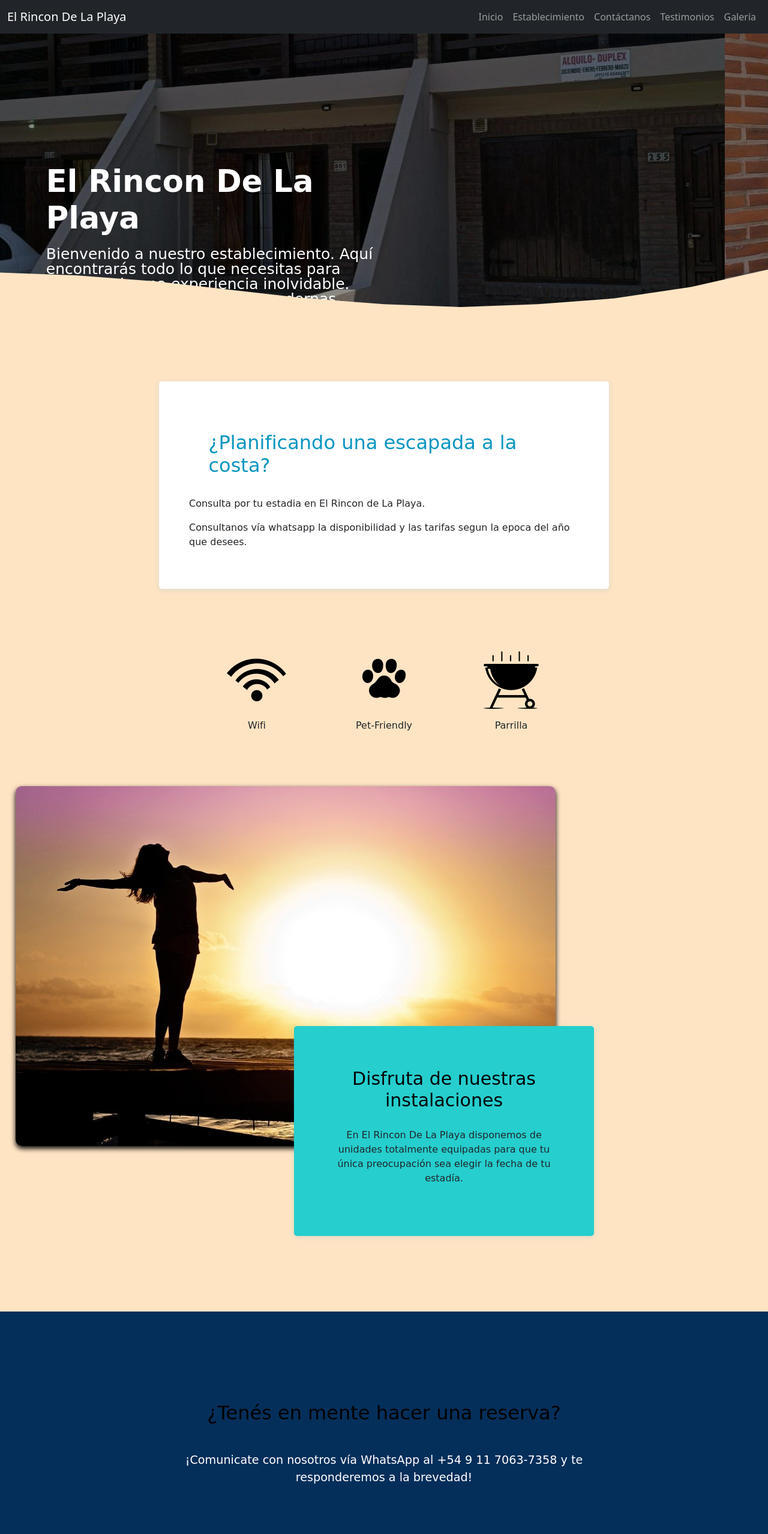
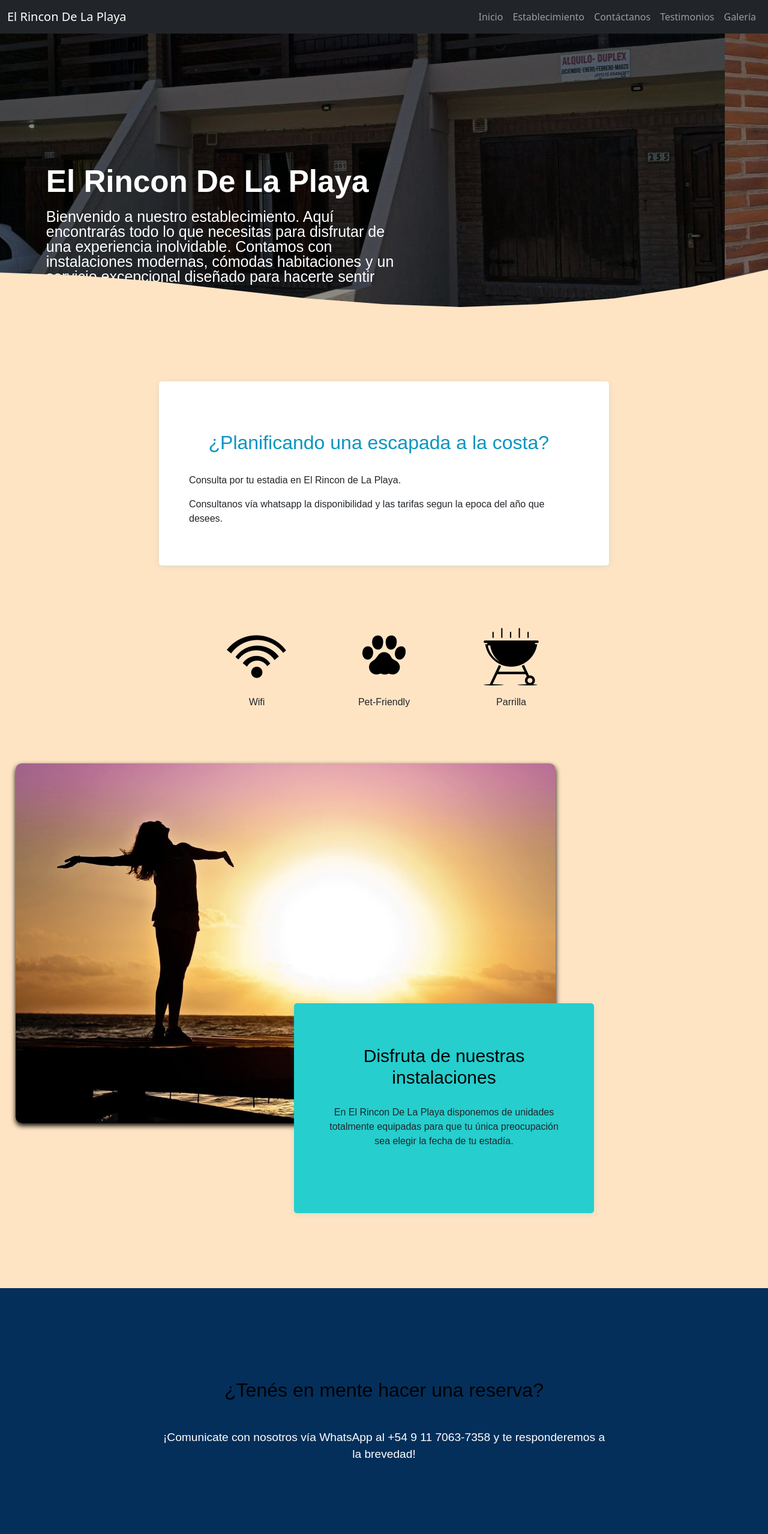
Before and after one commit to maximodimaria-netizen/Entrega-Final, a plain HTML site: page index.html in a window 1280 px wide. Shown: the top 2558 px of the page at 60% size. Drawn offline with nearby package versions, Linux system fonts and the light colour scheme.

Commit message:
Actualizacion paginas html

```diff
--- a/scss/base/_variables.scss
+++ b/scss/base/_variables.scss
@@ -8,6 +8,10 @@ $sombra: rgba(0, 0, 0, 0.45);
 $variable-inicio-height: 60vh;
 $variable-establecimiento-height: 40vh;
 $color-parrafos:#26cece;
+
+$font-titulos: "Montserrat", sans-serif;
+$font-parrafos: "Poppins", sans-serif;
+
 
 $break-md: 768px;
 
--- a/scss/secciones/_footer.scss
+++ b/scss/secciones/_footer.scss
@@ -10,7 +10,7 @@ footer {
     padding: 1%;
 
     .footer-semifinal {
-        font-family: "Montserrat", cursive !important;
+        font-family: v.$font-titulos;
         width: 90%;
         max-width: 750px;
         padding: auto;
--- a/scss/secciones/_header.scss
+++ b/scss/secciones/_header.scss
@@ -4,7 +4,7 @@
 //header index
 
     .main-h1 {
-        font-family: "Pacifico", cursive;
+        font-family: "Pacifico", sans-serif;
         font-size: clamp(2.2rem, 4vw, 3.5rem);
         font-weight: 700;
         margin-bottom: 1rem;
@@ -12,7 +12,7 @@
 
     }
         .main-p1 {
-            font-family: "Montserrat", cursive !important;
+            font-family: v.$font-titulos;
         font-size: 25px;
         line-height: 1;
         color: v.$color-titulos;
--- a/scss/secciones/_main.scss
+++ b/scss/secciones/_main.scss
@@ -72,7 +72,7 @@
 }
 
 .main-mid {
-    font-family: "Poppins", sans-serif;
+
     width: 90%;
     max-width: 750px;
     padding: 50px;
@@ -90,14 +90,15 @@
     .main-subtitulo-inicio {
         color: v.$color-subtitulos;
         margin: 5%;
-        font-family: "Poppins", cursive;
+        font-family: v.$font-parrafos;
     }
     .main-parrafo-inicio{
-        font-family: "Poppins", cursive;
+               font-family: v.$font-parrafos;
     }
 }
 
-.main-iconos-inicio {font-family: "Poppins", cursive;
+.main-iconos-inicio {
+            font-family: v.$font-parrafos;
     display: flex;
     justify-content: center;
     gap: 7rem;
@@ -138,7 +139,7 @@
 
 
 .main-low-inicio {
-    font-family: "Poppins", sans-serif;
+            font-family: v.$font-parrafos;
     padding: 2%;
 
 
@@ -161,7 +162,7 @@
         margin-left: 200px;
 
         .main-low-parr {
-        font-family: "Poppins", cursive;
+                font-family: v.$font-parrafos;
             width: 90%;
             max-width: 500px;
             padding: 50px;
@@ -198,7 +199,7 @@
 }
 
 .main-contenedor {
-font-family: "Poppins", cursive;
+        font-family: v.$font-parrafos;
     display: flex;
     flex-direction: column;
     align-items: flex-end;
@@ -219,7 +220,7 @@ font-family: "Poppins", cursive;
 
 // main establecimiento
 .contenedor-informacion {
-    font-family: "Poppins", cursive;
+           font-family: v.$font-parrafos;
     max-width: 1200px;
     margin: 0 auto;
     box-sizing: border-box;
@@ -291,7 +292,7 @@ font-family: "Poppins", cursive;
 $accordion-bg: v.$color-terciario;
 
 .main-subtitulo-establecimiento {
-    font-family: "Montserrat", cursive !important;
+    font-family: v.$font-titulos;
     text-align: center;
     color: v.$color-subtitulos;
     padding: 3%;
@@ -367,7 +368,7 @@ $accordion-bg: v.$color-terciario;
 }
 
 .main-iconos-contacto {
-    font-family: "Poppins", cursive;
+    font-family: v.$font-parrafos;
     display: flex;
     flex-direction: column;
     gap: 2rem;
@@ -478,7 +479,7 @@ $accordion-bg: v.$color-terciario;
 
 
 .valoraciones-bottom-section {
-                font-family: "Montserrat", cursive !important;
+                font-family: v.$font-titulos;
     max-width: 800px;
     margin: 60px auto 0px;
     padding: 5%;
```
Also changed, not shown: assets/css/style.css, 1 other file.
